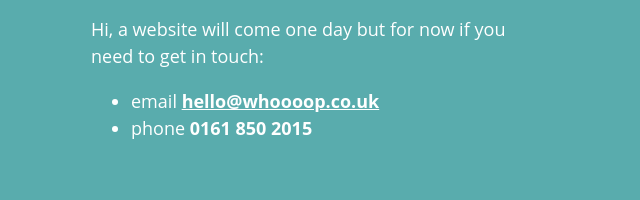
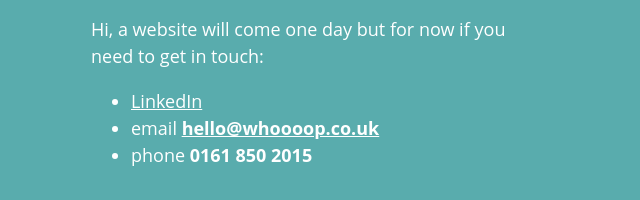
Before and after one commit to Whoooop/website, a website: page src/index.html in a window 1280 px wide. Shown: the part 462-662 px from the top of the page, without its empty margins (319-959 px from the left). Drawn offline with Linux system fonts and the light colour scheme; no server answers.

Commit message:
Update index.html

```diff
--- a/src/index.html
+++ b/src/index.html
@@ -22,7 +22,7 @@
 
         <div class="info">
             <p>Hi, a website will come one day but for now if you need to get in touch:</p>
-            <ul><li>email <a href="mailto:hello@whoooop.co.uk"><strong>hello@whoooop.co.uk</strong></a></li><li>phone <strong>0161 850 2015</strong></li></ul>
+            <ul><li><a href="https://uk.linkedin.com/in/johncashmore">LinkedIn</a></li><li>email <a href="mailto:hello@whoooop.co.uk"><strong>hello@whoooop.co.uk</strong></a></li><li>phone <strong>0161 850 2015</strong></li></ul>
         </div>
     </body>
 
```
